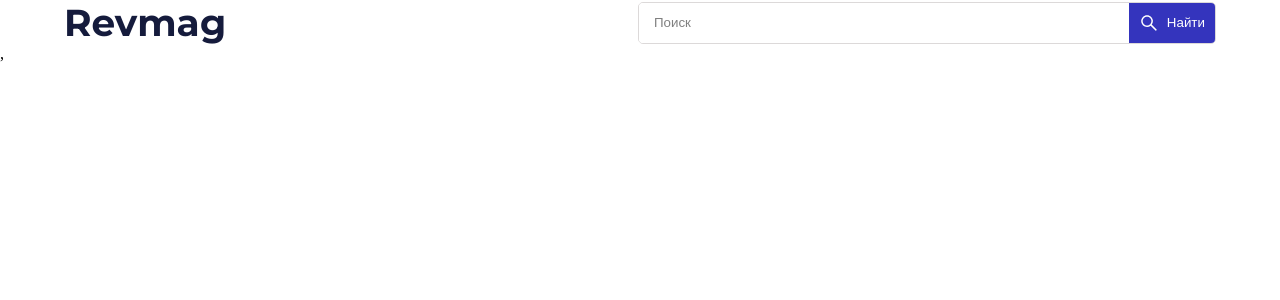
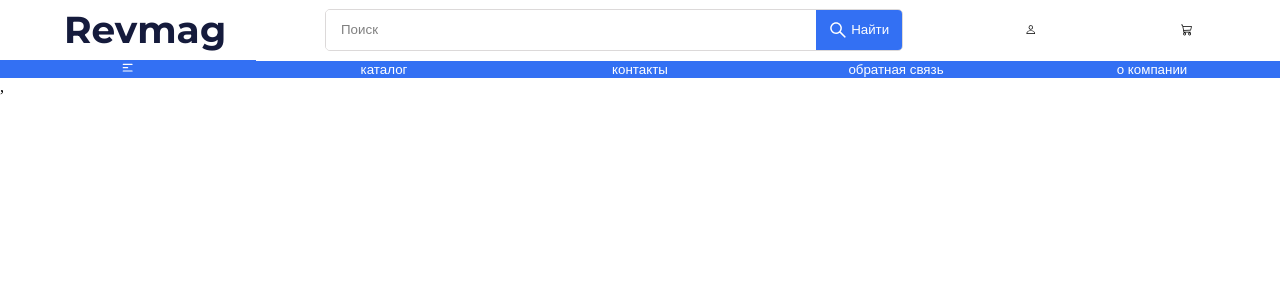
Before and after one commit to slttmrb/shoes-market, a React (Create React App) app: page / in a window 1280 px wide. Shown: the top 300 px of the page. Built offline with nearby package versions, Linux system fonts and the light colour scheme.

Commit message:
version4

```diff
--- /dev/null
+++ b/src/components/Menu/Menu.module.css
@@ -0,0 +1,12 @@
+.menu button{
+    outline: none;
+    border: none;
+    color: white;
+    background-color: rgb(51, 112, 243);
+    width: 20%;
+    height: 100%;
+    cursor: pointer;
+
+    align-items: center;
+    justify-content: space-evenly;
+}
--- /dev/null
+++ b/src/components/Menu/index.jsx
@@ -0,0 +1,16 @@
+import cls from './Menu.module.css'
+import { HiOutlineMenuAlt1 } from 'react-icons/hi'
+
+const Menu = () => {
+    return (
+        <div className={cls.menu}>
+            <button><HiOutlineMenuAlt1/></button>
+            <button>каталог</button>
+            <button>контакты</button>
+            <button>обратная связь</button>
+            <button>о компании</button>
+        </div>
+    )
+}
+
+export default Menu
--- a/src/components/Navbar/Navbar.module.css
+++ b/src/components/Navbar/Navbar.module.css
@@ -5,3 +5,21 @@
     justify-content: space-between;
     align-items: center;
 }
+
+.navbar button{
+    outline: none;
+    color: rgb(0, 0, 0);
+    border: none;
+    background-color: transparent;
+    height: 100%;
+    width: 5%;
+    padding: 2%;
+    cursor: pointer;
+
+    display: flex;
+    justify-content: stretch;
+}
+
+.navbar button:hover{
+    opacity: .8;
+}
--- a/src/components/Navbar/index.jsx
+++ b/src/components/Navbar/index.jsx
@@ -1,13 +1,23 @@
 import Logo from '../UI/Logo'
 import cls from './Navbar.module.css'
 import Search from '../Search'
+import Menu from '../Menu'
+import { BsPerson } from 'react-icons/bs'
+import { BsCart3 } from 'react-icons/bs'
 
 const Navbar = () => {
     return (
-        <section className={cls.navbar}>
-            <Logo/>
-            <Search/>
-        </section>
+        <div>
+            <section className={cls.navbar}>
+                <Logo/>
+                <Search/>
+                <button className='Person'><BsPerson/></button>
+                <button className='Cart'><BsCart3/></button>
+            </section>
+            <section>
+                <Menu/>
+            </section>
+        </div>
     )
 }
 
--- a/src/components/Search/Search.module.css
+++ b/src/components/Search/Search.module.css
@@ -30,7 +30,7 @@
     height: 100%;
     border: none;
     color: white;
-    background: rgb(52, 52, 189);
+    background: rgb(51, 112, 243);
     cursor: pointer;
 
     display: flex;
```
